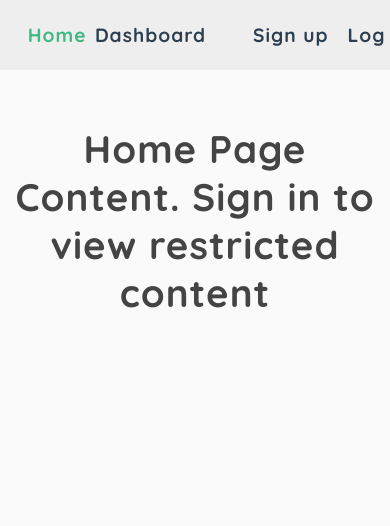
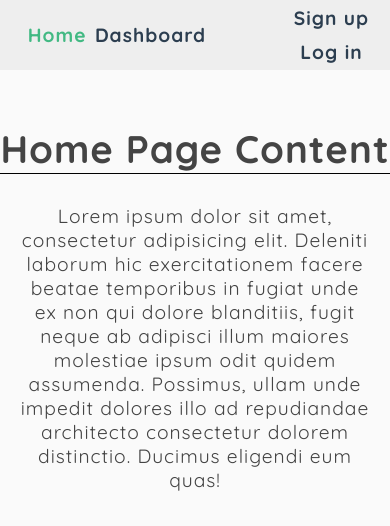
Before and after one commit to BC1337/Fullstack-Vue-Express-Auth, a Vue app in the folder client/: page / in a window 390 px wide. Shown: the top 526 px of the page. Built offline with nearby package versions, Linux system fonts and the light colour scheme.

Commit message:
Feat:UI tweaks and responsiveness updates

```diff
--- a/client/src/components/Navbar.vue
+++ b/client/src/components/Navbar.vue
@@ -59,11 +59,10 @@ const userEmail = computed(() => authStore.userEmail)
 
 </script>
 
-<style scoped>
-.display-email{
+<style scoped>.display-email{
   font-size: .8em;
 }
-  nav {
+nav {
   height: 70px;
   margin-bottom: 55px;
   background: #EEE;
@@ -87,12 +86,15 @@ nav a.router-link-exact-active {
   justify-content: space-evenly;
   flex-direction: row;
 }
-@media (max-width: 475px) {
-    .nav-right-inner {
-      flex-direction: column; /* Update flex-direction to column */
-      gap: 0; /* Remove gap between items */
-    }
+
+
+@media (max-width: 740px) {
+  .auth {
+    flex-direction: column;
+    row-gap: 10px;
+
   }
+}
 .nav-right-inner {
   display: flex;
   align-items: center;
@@ -130,5 +132,4 @@ nav a.router-link-exact-active {
   border-radius: 4px;
   padding: 5px;
 }
-
 </style>
--- a/client/src/components/PostCard.vue
+++ b/client/src/components/PostCard.vue
@@ -88,9 +88,8 @@ export default {
 .post-card .edit-btn {
   cursor: pointer;
   color: #007bff;
-  font-size: 14px;
+  font-size: 12px;
   margin-right: 10px;
-  padding: 2px;
 }
 
 @media (max-width: 600px) {
--- a/client/src/views/HomeView.vue
+++ b/client/src/views/HomeView.vue
@@ -1,6 +1,14 @@
 <template>
   <div class="home">
-    <h1>Home Page Content. Sign in to view restricted content</h1>
+    <h1>Home Page Content</h1>
+    <p>
+      Lorem ipsum dolor sit amet, consectetur adipisicing elit.
+      Deleniti laborum hic exercitationem facere beatae temporibus
+      in fugiat unde ex non qui dolore blanditiis, fugit neque ab
+      adipisci illum maiores molestiae ipsum odit quidem assumenda.
+      Possimus, ullam unde impedit dolores illo ad repudiandae
+      architecto consectetur dolorem distinctio. Ducimus eligendi eum quas!
+    </p>
   </div>
 </template>
 
@@ -12,3 +20,28 @@ export default {
   components: {}
 }
 </script>
+
+<style scoped>
+  h1 {
+    border-bottom: 1px solid black;
+    width: 400px;
+    margin: 0 auto;
+  }
+
+  p {
+    width: 500px;
+    margin: 50px auto;
+  }
+
+  @media (max-width: 768px) {
+    /* Styles for viewport width up to 768px */
+    h1 {
+      width: 100%; /* Full width for smaller screens */
+    }
+
+    p {
+      width: 90%; /* Adjust width for smaller screens */
+      margin: 30px auto; /* Adjust margin for smaller screens */
+    }
+  }
+</style>
```
